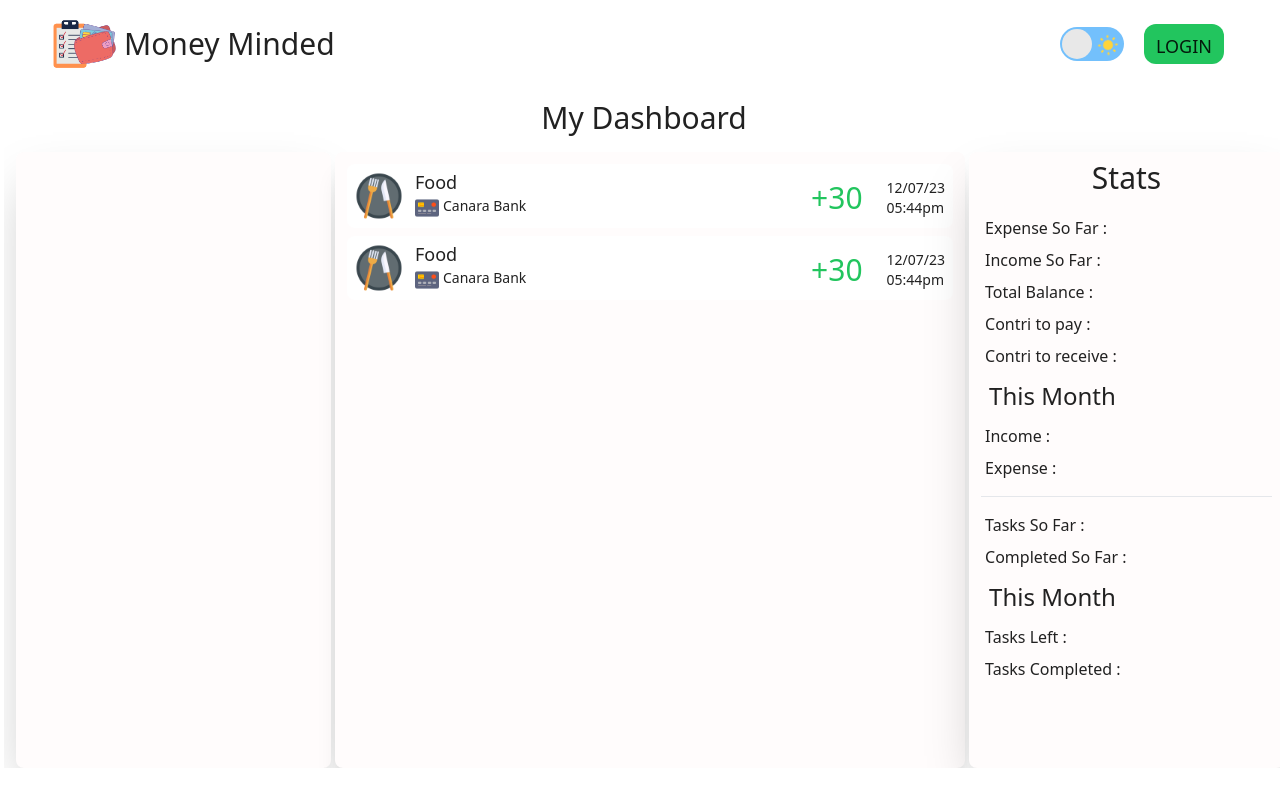
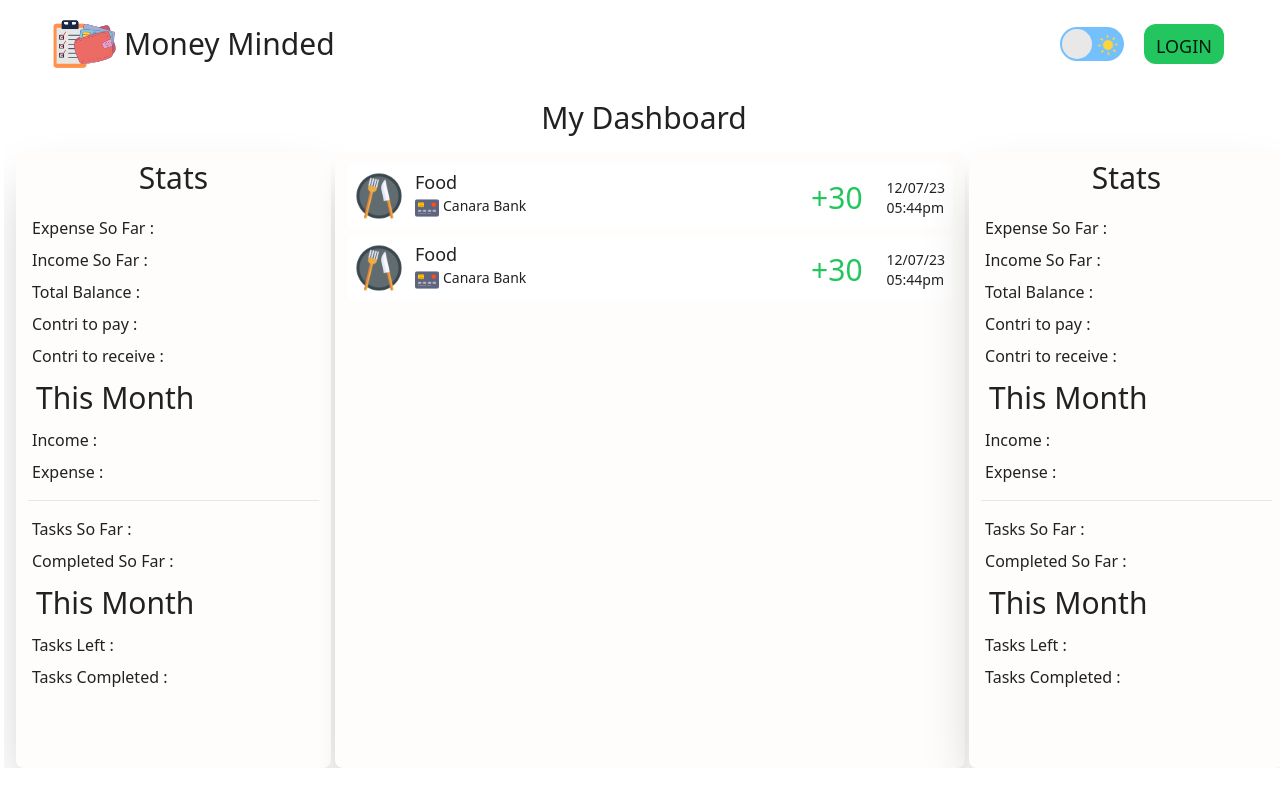
Before and after one commit to ananyakushal/YAAR, a React (Create React App) app in the folder yaar-client/: page / in a window 1280 px wide. Built offline with nearby package versions, Linux system fonts and the light colour scheme.

Commit message:
added hamburger to mobile size display

```diff
--- a/yaar-client/package.json
+++ b/yaar-client/package.json
@@ -9,6 +9,8 @@
     "hamburger-react": "^2.5.0",
     "react": "^18.2.0",
     "react-dom": "^18.2.0",
+    "react-icons": "^4.10.1",
+    "react-router-dom": "^6.15.0",
     "react-scripts": "5.0.1",
     "web-vitals": "^2.1.4"
   },
--- a/yaar-client/src/Dashboard/Hamburger.js
+++ b/yaar-client/src/Dashboard/Hamburger.js
@@ -1,15 +1,14 @@
 /* eslint-disable no-unused-vars */
 import React from "react";
+import * as icons from "react-icons/fa";
+
 
 function Hamburger() {
-
   return (
-    <div className="hamburger md:hidden inline-block p-0 cursor-pointer">
-      <div className="line h-px w-3 my-1 bg-[--text_primary]"></div>
-      <div className="line h-px w-3 my-1 bg-[--text_primary]"></div>
-      <div className="line h-px w-3 my-1 bg-[--text_primary]"></div>
+    <div className="hamburger md:hidden mr-2">
+        <icons.FaBars />
     </div>
-  );
+  )
 }
 
 export default Hamburger;
--- a/yaar-client/src/Dashboard/LeftPane/Leftpane.js
+++ b/yaar-client/src/Dashboard/LeftPane/Leftpane.js
@@ -1,10 +1,18 @@
+/* eslint-disable no-unused-vars */
 import React from 'react'
 import Hamburger from '../Hamburger'
-
+import { useState } from "react";
+import Rightstats from '../RightPane/Rightstats';
 function Leftpane() {
+  const [view,toView]=useState(false);
   return (
-    <div className="Left md:w-3/12 flex md:bg-[--body_paper] md:shadow-2xl md:rounded-lg flex-grow justify-center items-start ">
-      <Hamburger/>
+    <div className="Left md:w-3/12 flex md:bg-[--body_paper] md:shadow-2xl md:rounded-lg flex-grow justify-start items-center flex-col ">
+      <button onClick={()=>toView(!view)}><Hamburger/></button>
+      {view ? (
+        <Rightstats className="Rightstats flex flex-col h-[95%] w-full text-xs md:text-sm lg:text-base mt-2 mb-4 justify-start align-centre z-1 text-left overflow-y-scroll" />
+      ) : (
+        <Rightstats className="Rightstats hidden md:flex flex-col h-[95%] w-full text-xs md:text-sm lg:text-base mt-2 mb-4 justify-start overflow-y-scroll" />
+      )}
     </div>
   )
 }
--- a/yaar-client/src/Dashboard/RightPane/Rightpane.js
+++ b/yaar-client/src/Dashboard/RightPane/Rightpane.js
@@ -1,13 +1,23 @@
-import React from 'react'
-import Hamburger from '../Hamburger'
-import Rightstats from './Rightstats'
+/* eslint-disable no-lone-blocks */
+/* eslint-disable no-unreachable */
+import React from "react";
+import Hamburger from "../Hamburger";
+import Rightstats from "./Rightstats";
+import { useState } from "react";
 function Rightpane() {
+  const [view, toView] = useState(false);
   return (
-    <div className="right md:w-3/12 flex md:bg-[--body_paper] md:shadow-2xl md:rounded-lg flex-grow justify-center items-start">
-        <Hamburger/>
-        <Rightstats/>
+    <div className="right md:w-3/12 flex md:bg-[--body_paper] md:shadow-2xl md:rounded-lg flex-grow justify-start items-center flex-col z-10">
+      <button onClick={() => toView(!view)}>
+        <Hamburger />
+      </button>
+      {view ? (
+        <Rightstats className="Rightstats flex flex-col h-[95%] w-full text-xs md:text-sm lg:text-base mt-2 mb-4 justify-start align-centre text-left overflow-y-scroll" />
+      ) : (
+        <Rightstats className="Rightstats hidden md:flex flex-col h-[95%] w-full text-xs md:text-sm lg:text-base mt-2 mb-4 justify-start overflow-y-scroll" />
+      )}
     </div>
-  )
+  );
 }
 
-export default Rightpane
+export default Rightpane;
--- a/yaar-client/src/Dashboard/RightPane/Rightstats.js
+++ b/yaar-client/src/Dashboard/RightPane/Rightstats.js
@@ -1,24 +1,24 @@
 import React from "react";
 
-function Rightstats() {
+function Rightstats(props) {
   return (
-    <div className="Rightstats hidden md:flex flex-col h-[95%] w-full text-xs md:text-sm lg:text-base mt-2 mb-4 justify-start ">
-      <h1 className="text-xl w-full mb-4 text-center sm:text-3xl ">Stats</h1>
-      <div className="Finance ml-3 flex flex-col ">
+    <div className={props.className}>
+      <h1 className="text-lg w-full md:mb-4 text-center md:text-3xl ">Stats</h1>
+      <div className="Finance md:ml-3 flex flex-col ">
         <div className="m-1">Expense So Far :</div>
         <div className="m-1">Income So Far :</div>
         <div className="m-1">Total Balance :</div>
         <div className="m-1">Contri to pay :</div>
         <div className="m-1">Contri to receive :</div>
-        <div className="m-2 text-2xl">This Month</div>
+        <div className="m-2 text-lg md:text-3xl">This Month</div>
         <div className="m-1">Income :</div>
         <div className="m-1">Expense :</div>
       </div>
       <hr className="m-3"/>
-      <div className="Task flex flex-col ml-3">
+      <div className="Task flex flex-col md:ml-3">
       <div className="m-1">Tasks So Far :</div>
         <div className="m-1">Completed So Far :</div>
-        <div className="m-2 text-2xl">This Month</div>
+        <div className="m-2 text-lg md:text-3xl">This Month</div>
         <div className="m-1">Tasks Left :</div>
         <div className="m-1">Tasks Completed :</div>
       </div>
```
Also changed, not shown: 1 other file (tests, documents, lock files or other folders).
